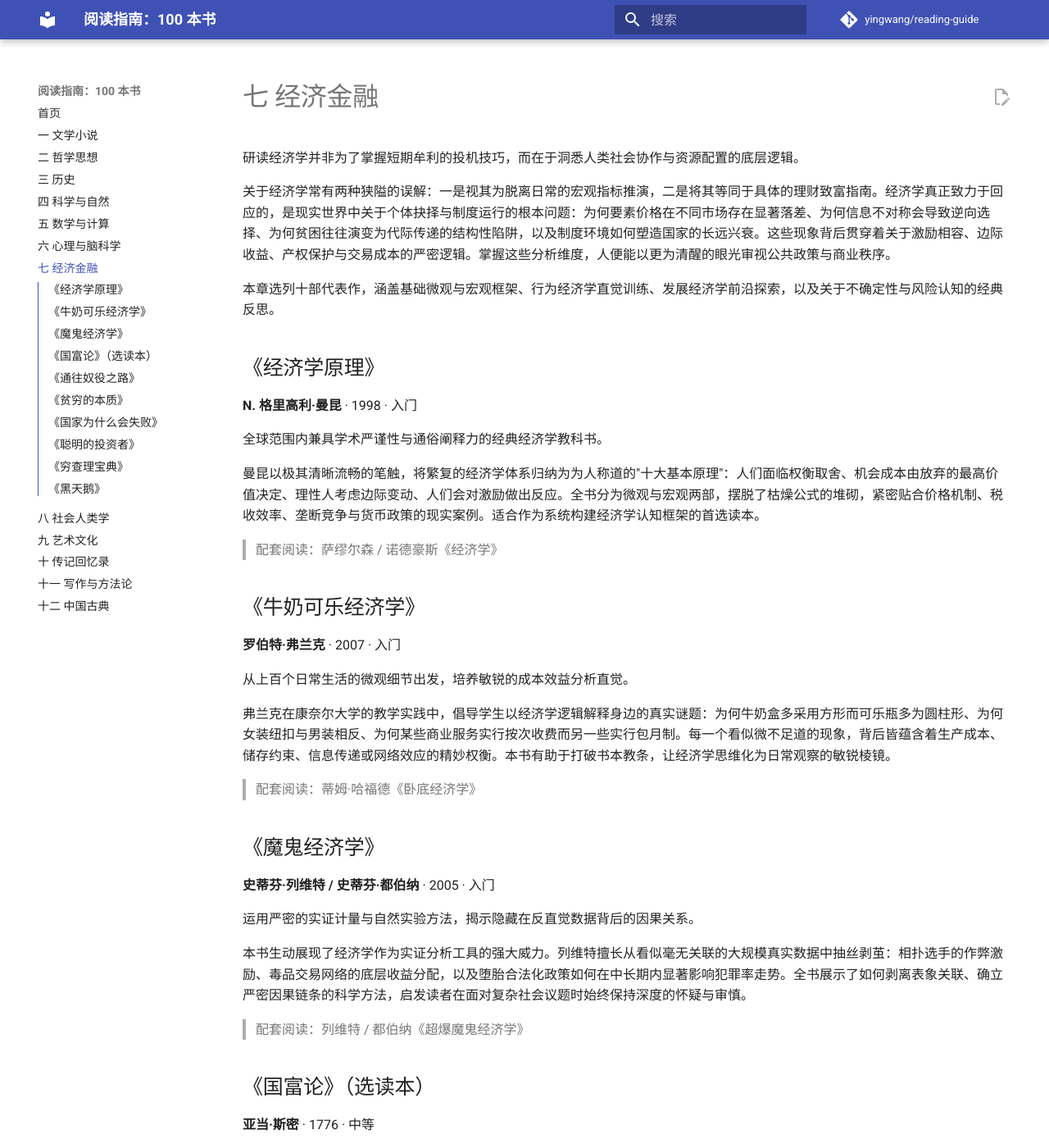
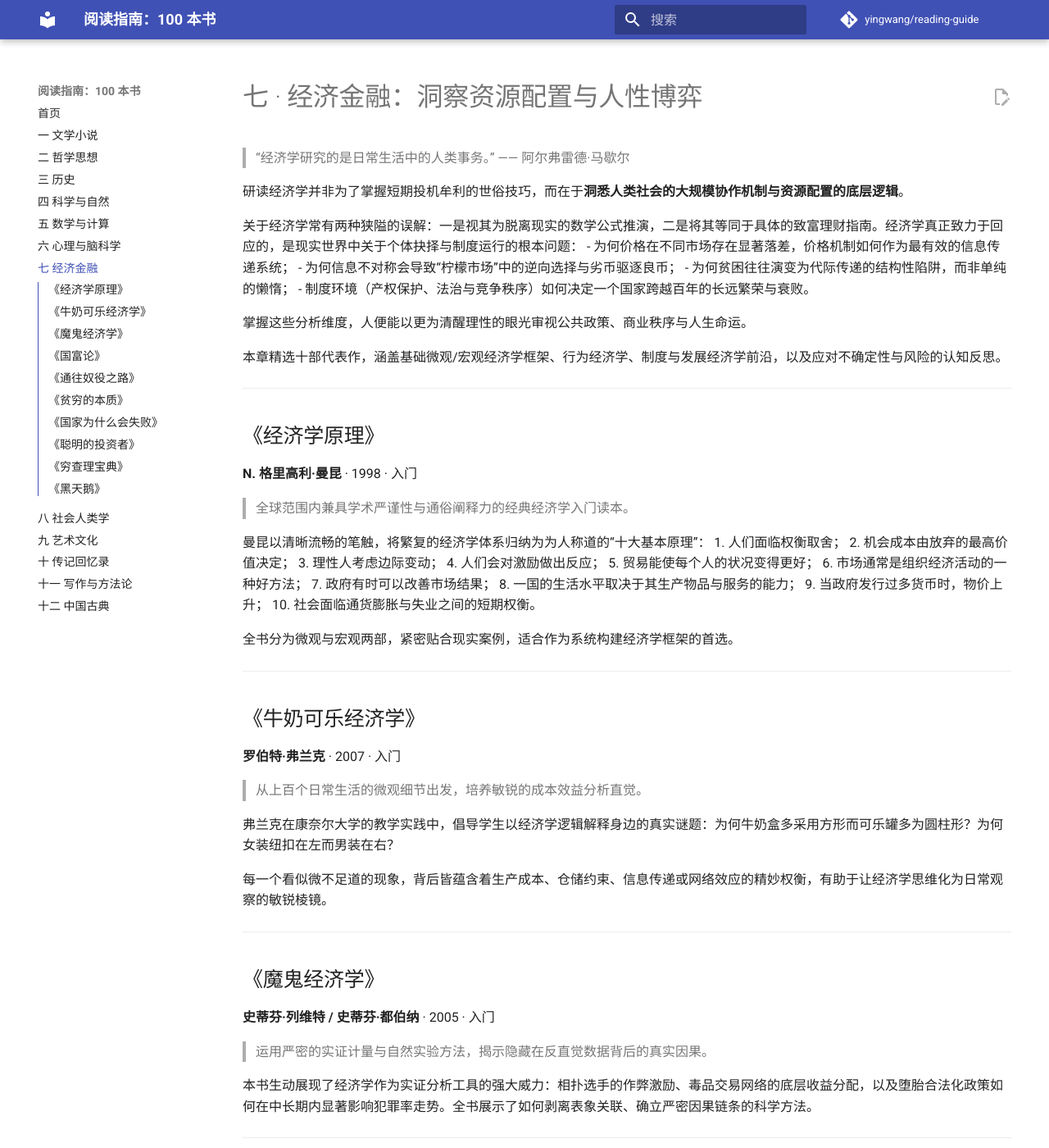
Before and after one commit to yingwang/reading-guide, an MkDocs documentation site: the page built from docs/chapters/07-economics.md, in a window 1280 px wide and 1400 px high. Shown: the whole window at 82% size. Built offline with MkDocs 1.6.1 and Material for MkDocs 9.7.7, drawn with Linux system fonts in a browser that asks for light colours; comment, search, counter and statistics services are not loaded; some of the changed text lies outside the part shown.

Commit message:
docs: enrich chapters 04 to 07 (science, math, psychology, economics) with refined conceptual frameworks and lucid prose

```diff
--- a/docs/chapters/07-economics.md
+++ b/docs/chapters/07-economics.md
@@ -1,107 +1,149 @@
-# 七 经济金融
+# 七 · 经济金融：洞察资源配置与人性博弈
 
-研读经济学并非为了掌握短期牟利的投机技巧，而在于洞悉人类社会协作与资源配置的底层逻辑。
+> “经济学研究的是日常生活中的人类事务。” —— 阿尔弗雷德·马歇尔
 
-关于经济学常有两种狭隘的误解：一是视其为脱离日常的宏观指标推演，二是将其等同于具体的理财致富指南。经济学真正致力于回应的，是现实世界中关于个体抉择与制度运行的根本问题：为何要素价格在不同市场存在显著落差、为何信息不对称会导致逆向选择、为何贫困往往演变为代际传递的结构性陷阱，以及制度环境如何塑造国家的长远兴衰。这些现象背后贯穿着关于激励相容、边际收益、产权保护与交易成本的严密逻辑。掌握这些分析维度，人便能以更为清醒的眼光审视公共政策与商业秩序。
+研读经济学并非为了掌握短期投机牟利的世俗技巧，而在于**洞悉人类社会的大规模协作机制与资源配置的底层逻辑**。
 
-本章选列十部代表作，涵盖基础微观与宏观框架、行为经济学直觉训练、发展经济学前沿探索，以及关于不确定性与风险认知的经典反思。
+关于经济学常有两种狭隘的误解：一是视其为脱离现实的数学公式推演，二是将其等同于具体的致富理财指南。经济学真正致力于回应的，是现实世界中关于个体抉择与制度运行的根本问题：
+- 为何价格在不同市场存在显著落差，价格机制如何作为最有效的信息传递系统；
+- 为何信息不对称会导致“柠檬市场”中的逆向选择与劣币驱逐良币；
+- 为何贫困往往演变为代际传递的结构性陷阱，而非单纯的懒惰；
+- 制度环境（产权保护、法治与竞争秩序）如何决定一个国家跨越百年的长远繁荣与衰败。
+
+掌握这些分析维度，人便能以更为清醒理性的眼光审视公共政策、商业秩序与人生命运。
+
+本章精选十部代表作，涵盖基础微观/宏观经济学框架、行为经济学、制度与发展经济学前沿，以及应对不确定性与风险的认知反思。
+
+---
 
 ## 《经济学原理》
 
 **N. 格里高利·曼昆** · 1998 · 入门
 
-全球范围内兼具学术严谨性与通俗阐释力的经典经济学教科书。
+> 全球范围内兼具学术严谨性与通俗阐释力的经典经济学入门读本。
 
-曼昆以极其清晰流畅的笔触，将繁复的经济学体系归纳为为人称道的"十大基本原理"：人们面临权衡取舍、机会成本由放弃的最高价值决定、理性人考虑边际变动、人们会对激励做出反应。全书分为微观与宏观两部，摆脱了枯燥公式的堆砌，紧密贴合价格机制、税收效率、垄断竞争与货币政策的现实案例。适合作为系统构建经济学认知框架的首选读本。
+曼昆以清晰流畅的笔触，将繁复的经济学体系归纳为为人称道的“十大基本原理”：
+1. 人们面临权衡取舍；
+2. 机会成本由放弃的最高价值决定；
+3. 理性人考虑边际变动；
+4. 人们会对激励做出反应；
+5. 贸易能使每个人的状况变得更好；
+6. 市场通常是组织经济活动的一种好方法；
+7. 政府有时可以改善市场结果；
+8. 一国的生活水平取决于其生产物品与服务的能力；
+9. 当政府发行过多货币时，物价上升；
+10. 社会面临通货膨胀与失业之间的短期权衡。
 
-> 配套阅读：萨缪尔森 / 诺德豪斯《经济学》
+全书分为微观与宏观两部，紧密贴合现实案例，适合作为系统构建经济学框架的首选。
+
+---
 
 ## 《牛奶可乐经济学》
 
 **罗伯特·弗兰克** · 2007 · 入门
 
-从上百个日常生活的微观细节出发，培养敏锐的成本效益分析直觉。
+> 从上百个日常生活的微观细节出发，培养敏锐的成本效益分析直觉。
 
-弗兰克在康奈尔大学的教学实践中，倡导学生以经济学逻辑解释身边的真实谜题：为何牛奶盒多采用方形而可乐瓶多为圆柱形、为何女装纽扣与男装相反、为何某些商业服务实行按次收费而另一些实行包月制。每一个看似微不足道的现象，背后皆蕴含着生产成本、储存约束、信息传递或网络效应的精妙权衡。本书有助于打破书本教条，让经济学思维化为日常观察的敏锐棱镜。
+弗兰克在康奈尔大学的教学实践中，倡导学生以经济学逻辑解释身边的真实谜题：为何牛奶盒多采用方形而可乐罐多为圆柱形？为何女装纽扣在左而男装在右？
 
-> 配套阅读：蒂姆·哈福德《卧底经济学》
+每一个看似微不足道的现象，背后皆蕴含着生产成本、仓储约束、信息传递或网络效应的精妙权衡，有助于让经济学思维化为日常观察的敏锐棱镜。
+
+---
 
 ## 《魔鬼经济学》
 
 **史蒂芬·列维特 / 史蒂芬·都伯纳** · 2005 · 入门
 
-运用严密的实证计量与自然实验方法，揭示隐藏在反直觉数据背后的因果关系。
+> 运用严密的实证计量与自然实验方法，揭示隐藏在反直觉数据背后的真实因果。
 
-本书生动展现了经济学作为实证分析工具的强大威力。列维特擅长从看似毫无关联的大规模真实数据中抽丝剥茧：相扑选手的作弊激励、毒品交易网络的底层收益分配，以及堕胎合法化政策如何在中长期内显著影响犯罪率走势。全书展示了如何剥离表象关联、确立严密因果链条的科学方法，启发读者在面对复杂社会议题时始终保持深度的怀疑与审慎。
+本书生动展现了经济学作为实证分析工具的强大威力：相扑选手的作弊激励、毒品交易网络的底层收益分配，以及堕胎合法化政策如何在中长期内显著影响犯罪率走势。全书展示了如何剥离表象关联、确立严密因果链条的科学方法。
 
-> 配套阅读：列维特 / 都伯纳《超爆魔鬼经济学》
+---
 
-## 《国富论》（选读本）
+## 《国富论》
 
 **亚当·斯密** · 1776 · 中等
 
-古典政治经济学的奠基之作，系统确立了市场分工与价格协调机制的理论大厦。
+> 古典政治经济学的奠基之作，系统确立了市场分工与价格协调机制的理论大厦。
 
-斯密在人类进入现代工业文明的前夜，给出了极具穿透力的论断：一国的真实财富并非取决于金银货币的存量，而取决于劳动生产率的提高与社会分工的深化。他所阐发的"看不见的手"，揭示了个体在追求自身利益的过程中，如何通过市场价格信号的引导自发促成整体福利的增进。精读这部经典的选读本，有助于理解现代市场经济体制最底层的哲学假定与制度逻辑。
+斯密在人类进入现代工业文明的前夜，给出了极具穿透力的论断：**一国的真实财富并非取决于金银货币的存量，而取决于劳动生产率的提高与社会分工的深化**。
 
-> 配套阅读：亚当·斯密《道德情操论》（斯密伦理学体系的另一半支柱）
+他所阐发的“看不见的手”，揭示了个体在追求自身利益的过程中，如何通过市场价格信号的引导自发促成整体福利的增进。精读这部经典，有助于理解现代市场经济体制最底层的哲学假定。
+
+> **配套阅读**：亚当·斯密《道德情操论》。
+
+---
 
 ## 《通往奴役之路》
 
 **弗里德里希·哈耶克** · 1944 · 中等
 
-在二十世纪中叶极权思潮蔓延之际写就的深刻警示，探讨集中计划对自由与法治的侵害。
+> 在二十世纪中叶极权思潮蔓延之际写就的深刻警示，探讨全盘集中计划对自由与法治的侵害。
 
-哈耶克深入剖析了中央计划经济的内在逻辑悖论：分散于亿万个体心中的局部知识与瞬时需求，绝不可能被任何超级中央机构完整掌握与计算。当国家试图全面规划生产与分配时，权力的无限集中便不可避免地由经济领域蔓延至精神与政治生活，最终以牺牲个人自由与法治为代价。这部著作不仅是政治经济学的经典论辩，更为现代社会如何在追求效率与捍卫自由之间维系平衡敲响了长鸣的警钟。
+哈耶克深入剖析了中央计划经济的内在逻辑悖论：**分散于亿万个体心中的局部知识与瞬时需求，绝不可能被任何超级中央机构完整掌握与计算**。
 
-> 配套阅读：哈耶克《自由秩序原理》
+当国家试图全面规划生产与分配时，权力的无限集中便不可避免地由经济领域蔓延至精神与政治生活，最终以牺牲个人自由与法治为代价。这部著作是现代社会捍卫自由与法治的长鸣警钟。
+
+---
 
 ## 《贫穷的本质》
 
 **阿比吉特·班纳吉 / 埃斯特·迪弗洛** · 2011 · 中等
 
-诺贝尔经济学奖得主历经十余年随机对照试验（RCT），深入微观田野解构贫困陷阱的真实肌理。
+> 诺贝尔经济学奖得主历经十余年随机对照试验（RCT），深入微观田野解构贫困陷阱的真实肌理。
 
-两位著者拒绝任何关于贫穷的简单化道德说教或宏大叙事，将贫困问题拆解为极具操作性的微观决策场景：穷人为何在食物充裕前优先消费高热量低营养的糖分、为何不愿使用免费发放的蚊帐、为何缺乏正规储蓄与免疫接种的意愿。通过田野实验，他们揭示出信息匮乏、风险缓冲机制缺失以及微观激励错位如何将个体锁死在贫困之中。该书彻底重塑了国际发展援助与精准扶贫的方法论范式。
+两位著者拒绝任何关于贫穷的简单化道德说教或宏大叙事，将贫困问题拆解为极具操作性的微观决策场景：穷人为何在食物充裕前优先消费高糖食品？为何不愿使用免费发放的蚊帐？
 
-> 配套阅读：阿马蒂亚·森《以自由看待发展》
+通过田野实验，他们揭示出信息匮乏、风险缓冲机制缺失以及微观激励错位如何将个体锁死在贫困之中。
+
+---
 
 ## 《国家为什么会失败》
 
 **达龙·阿西莫格鲁 / 詹姆斯·罗宾逊** · 2012 · 中等
 
-跨越数百年全球历史演进，论证制度差异是决定国家长远繁荣与停滞的决定性变量。
+> 跨越数百年全球历史演进，论证制度差异是决定国家长远繁荣与停滞的关键变量。
 
-著者从美墨边境城市诺加莱斯的悬殊差距切入，系统批驳了地理环境论、文化先验论与决策无知假说。全书核心论点在于："包容性政治与经济制度"保障私人产权、维护公平竞争与社会流动性，能够持续激发技术创新；而"汲取性制度"虽然可能在短期内依靠要素集中实现阶段性增长，但最终必将因利益固化与寻租垄断而陷入停滞。本书为理解全球发展格局的失衡提供了宏阔的历史分析框架。
+全书核心论点在于：“**包容性政治与经济制度**”保障私人产权、维护公平竞争与社会流动性，能够持续激发技术创新；而“**汲取性制度**”虽然可能在短期内依靠要素集中实现阶段性增长，但最终必将因利益固化与寻租垄断而陷入停滞。
 
-> 配套阅读：阿西莫格鲁 / 罗宾逊《狭窄的走廊》（探讨国家能力与社会自由平衡的续作）
+---
 
 ## 《聪明的投资者》
 
 **本杰明·格雷厄姆** · 1949 · 中等
 
-价值投资理论的开山奠基之作，系统阐明理性应对资本市场波动的心智模型。
+> 价值投资理论的开山奠基之作，系统阐明理性应对资本市场波动的心智模型。
 
-格雷厄姆将证券投资的重心由投机预测转向价值分析。他提出了两项历久弥新的核心概念："市场先生"假说将市场报价人格化为一个情绪波动的合作方，提醒投资者应当利用市场的非理性定价而非被其情绪裹挟；"安全边际"原则要求买入价格必须显著低于资产内在价值，为未来的不确定性预留容错空间。这部经典揭示了投资本质上是一场对抗人性贪婪与恐惧的认知修行。
+格雷厄姆提出了两项历久弥新的核心概念：
+- **“市场先生”假说**：将市场报价人格化为一个情绪波动的合作方，提醒投资者应当利用市场的非理性定价，而非被其情绪裹挟；
+- **“安全边际”原则**：要求买入价格必须显著低于资产内在价值，为未来的不确定性预留容错空间。
 
-> 配套阅读：沃伦·巴菲特《巴菲特致股东的信》
+这部经典揭示了投资本质上是一场对抗人性贪婪与恐惧的认知修行。
+
+---
 
 ## 《穷查理宝典》
 
 **查理·芒格** · 2005 · 入门
 
-当代卓越投资家与思想者关于跨学科认知模型与普世智慧的讲演精粹。
+> 当代卓越投资家与思想者关于跨学科思维模型与普世智慧的讲演精粹。
 
-查理·芒格倡导构建"多元思维模型"的栅格网络：理解现实世界必须同时调用物理学、演化生物学、微观经济学与认知心理学等数十门核心学科的思维框架。书中系统剖析了人类误判心理学的二十余种典型倾向，强调"逆向思考"的强大威力。这部文集不仅是商业投资的智性启示录，更是关于如何追求理智清明、规避愚蠢的处世典范。
+查理·芒格倡导构建“**多元思维模型**”的栅格网络：理解现实世界必须同时调用物理学、演化生物学、微观经济学与认知心理学等数十门核心学科的思维框架。
 
-> 配套阅读：彼得·考夫曼编《查理·芒格传》
+书中系统剖析了人类误判心理学的二十余种典型倾向，强调“**反过来想，总是反过来想**”（Invert, always invert）的强大威力。
+
+---
 
 ## 《黑天鹅》
 
 **纳西姆·尼古拉斯·塔勒布** · 2007 · 中等
 
-系统批判传统高斯分布假设，探讨不可预测的极端事件对现代文明的颠覆性冲击。
+> 系统批判传统高斯正态分布假设，探讨不可预测的极端事件对现代文明的颠覆性冲击。
 
-塔勒布区分了两种世界形态：在以物理生理特征为代表的"平均斯坦"中，单一变量无法撼动整体；而在以金融市场、信息网络为代表的"极端斯坦"中，幂律分布与高度互联使得罕见事件具有决定性影响力。人类认知往往深陷叙事谬误，在事后将不可预知的灾难合理化。本书促使读者建立对所谓专家精确预测的审慎怀疑，学会构筑具备冗余度与容错力的认知体系。
+塔勒布区分了两种世界形态：
+- **平均斯坦**：物理世界（如人的身高体重），单一变量无法撼动整体；
+- **极端斯坦**：金融市场、互联网与全球疫情，幂律分布与高度互联使得极端黑天鹅事件具有决定性影响力。
 
-> 配套阅读：塔勒布《反脆弱》（探讨如何在不确定性与波动中获益的进阶力作）
+本书促使读者建立对专家精确预测的审慎怀疑，学会构筑具备冗余度与容错力的认知体系。
+
+> **配套阅读**：塔勒布《反脆弱》。
```
Also changed, not shown: docs/chapters/04-science.md (+73 -53 lines), docs/chapters/05-math.md (+43 -19 lines), docs/chapters/06-psychology.md (+60 -35 lines).
